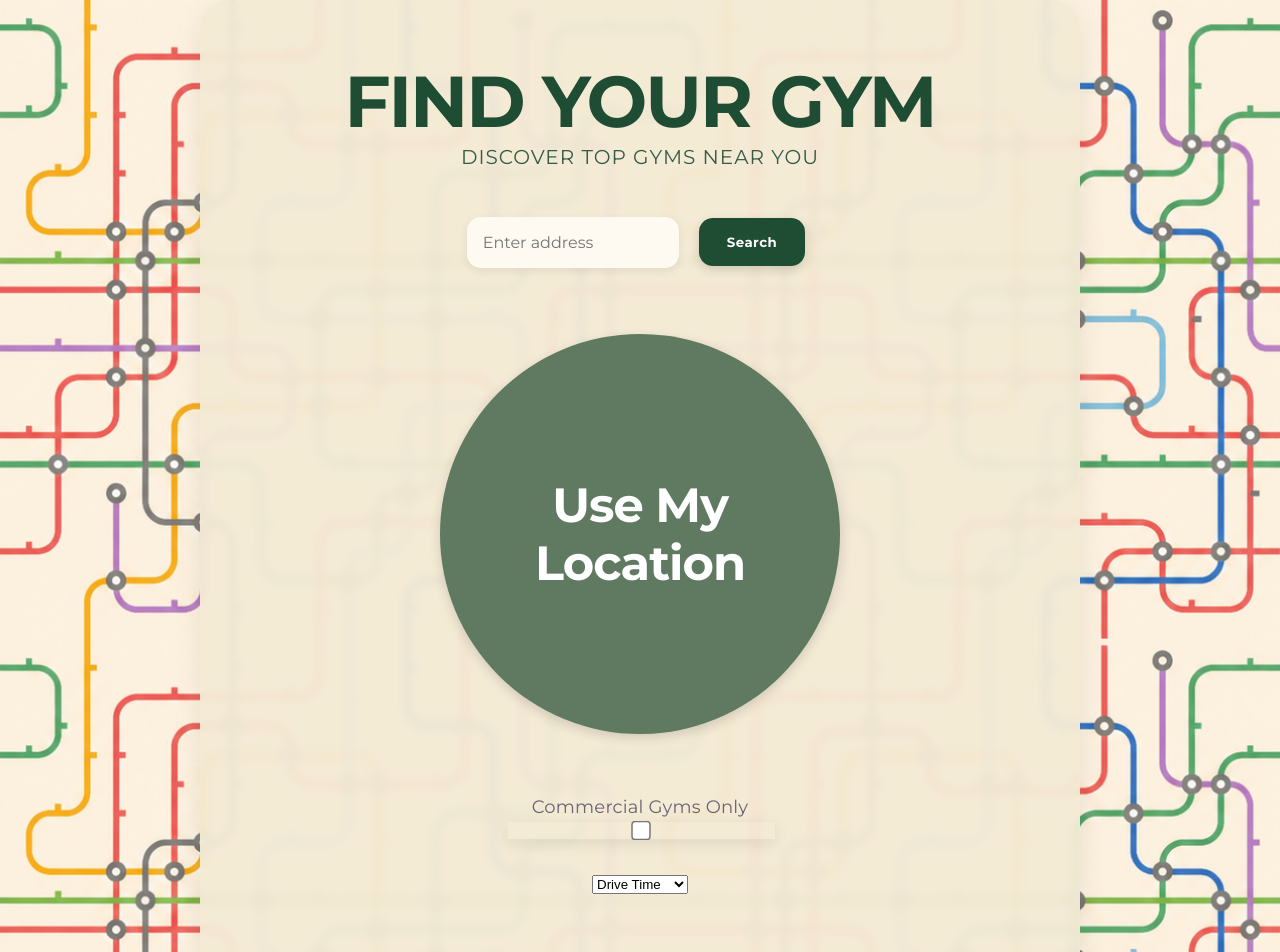
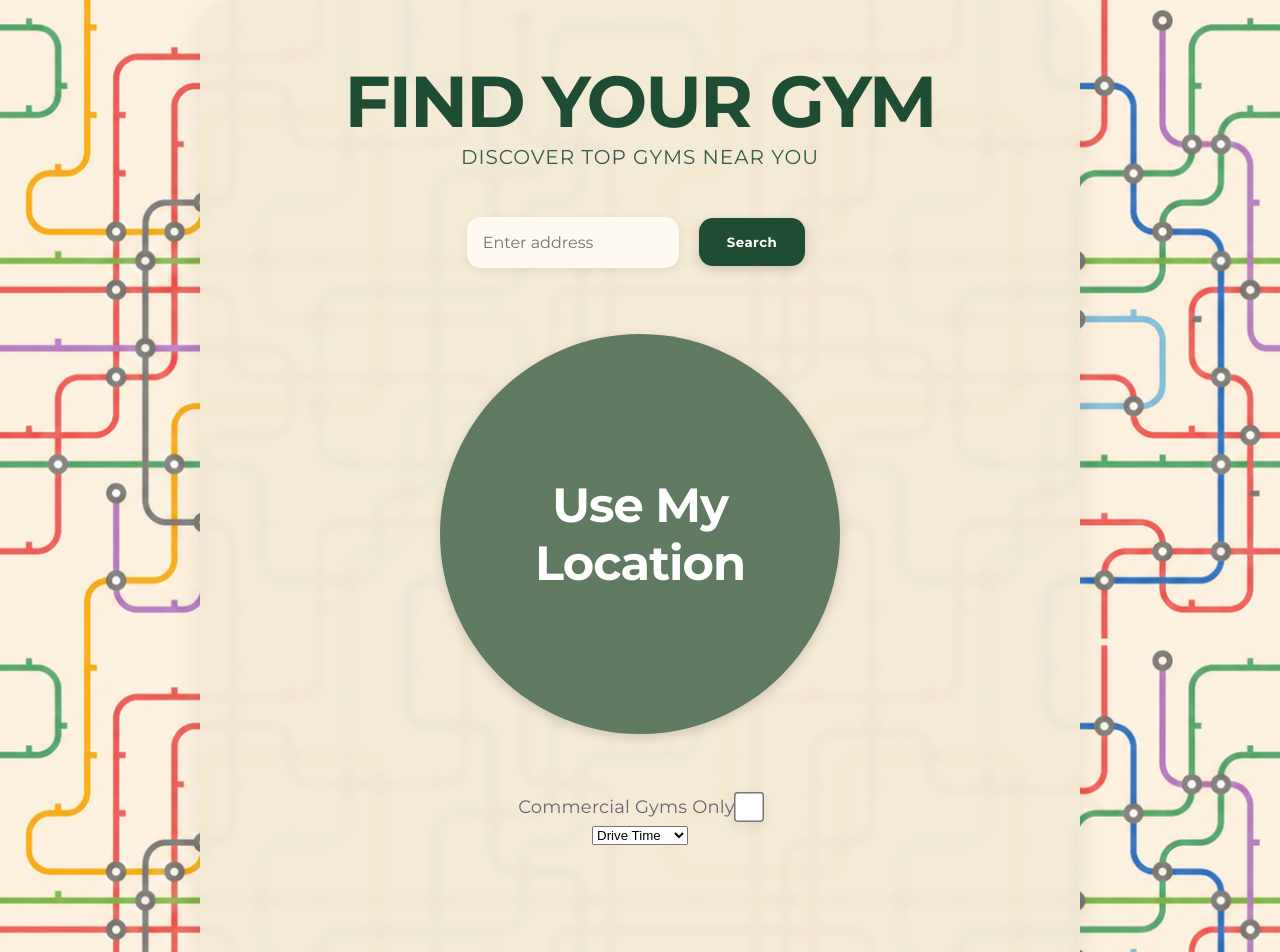
Before and after one commit to MiguelMesa220/gym-finder, a React (Vite) app in the folder client/: page / in a window 1280 px wide. Shown: the top 952 px of the page. Built offline with nearby package versions, Linux system fonts and the light colour scheme.

Commit message:
fixed checkbox spacing

```diff
--- a/client/src/App.css
+++ b/client/src/App.css
@@ -165,10 +165,10 @@
 }
 .checkerbox {
   display: flex;
-  align-items: center;
+  align-items: space-between;
   justify-content: center;
-  gap: 0px;
-  margin-bottom: 30px;
+  /* gap: 0px;
+  margin-bottom: 30px; */
 }
 
 .ticks {
--- a/client/src/App.jsx
+++ b/client/src/App.jsx
@@ -75,15 +75,15 @@ function App() {
         Use My Location
       </button>
 
-      <label>Commercial Gyms Only</label>
       <div className="checkerbox">
+        <label>Commercial Gyms Only</label>
 
         <input
         type="checkbox"
         checked={commercialOnly}
         onChange={(e)=>setCommercialOnly(e.target.checked)}
+        style={{width: '20px'}}
         />
-
       </div>
 
       <select value={sortMode} onChange={(e)=> setSortMode(e.target.value)}>
```
